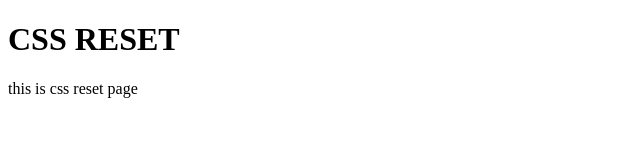
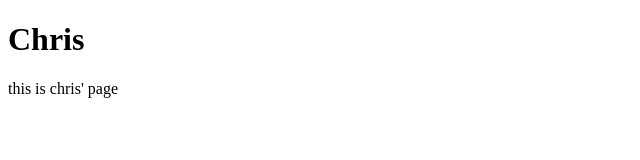
Before and after one commit to ChrisGilliam12/chrisgilliam12.github.io, a plain HTML site: page index.html in a window 1280 px wide. Shown: the whole page, without its empty margins (0-640 px from the left). Drawn offline with Linux system fonts and the light colour scheme.

Commit message:
update page

```diff
--- a/index.html
+++ b/index.html
@@ -2,13 +2,13 @@
 <html>
     <header>
         <h1>
-            <title>cssreset</title>
+            <title>Chris</title>
         </h1>
     </header>
     <body>
         <h1>
-            CSS RESET
+            Chris
         </h1>
-        <p>this is css reset page</p>
+        <p>this is chris' page</p>
     </body>
 </html>
```
